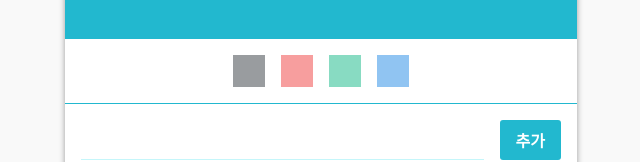
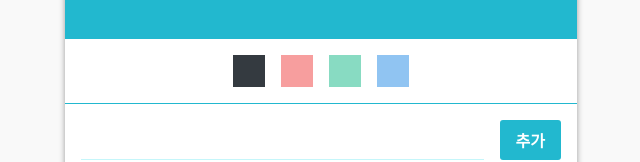
Before and after one commit to jdongyun/react-todo-list, a React (Create React App) app: page / in a window 1280 px wide. Shown: the part 147-309 px from the top of the page, without its empty margins (319-959 px from the left). Built offline with nearby package versions, Linux system fonts and the light colour scheme.

Commit message:
선택한 색상 활성화 표시

```diff
--- a/src/components/Palette.js
+++ b/src/components/Palette.js
@@ -2,10 +2,11 @@ import React from 'react'
 import './Palette.css'
 
 const Palette = ({ colors, color_selected, onClick }) => {
+	console.log(color_selected)
     const colorList = colors.map((color, index) => (
         <Color
             color={color} id={index} key={index}
-            active={(index === color_selected)}
+            active={(color === color_selected)}
             onClick={onClick}/>
         )
     )
@@ -18,7 +19,8 @@ const Palette = ({ colors, color_selected, onClick }) => {
 
 const Color = ({ color, id, active, onClick }) => {
     return (
-        <div className="color" style={{ background: color }}
+        <div className={`color ${active && 'active'}`}
+			style={{ background: color }}
             onClick={() => onClick(color)}
         ></div>
     )
```
